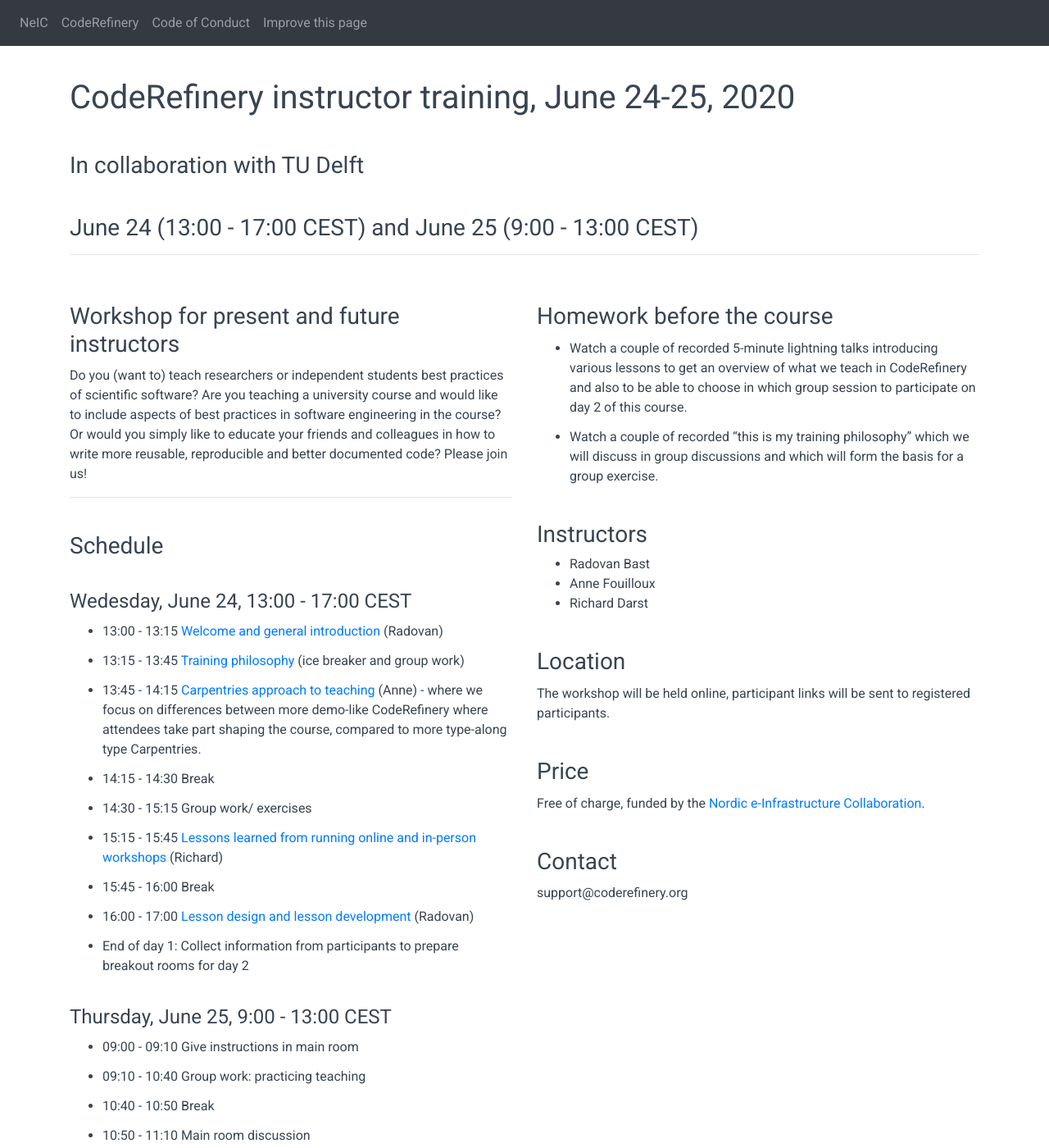
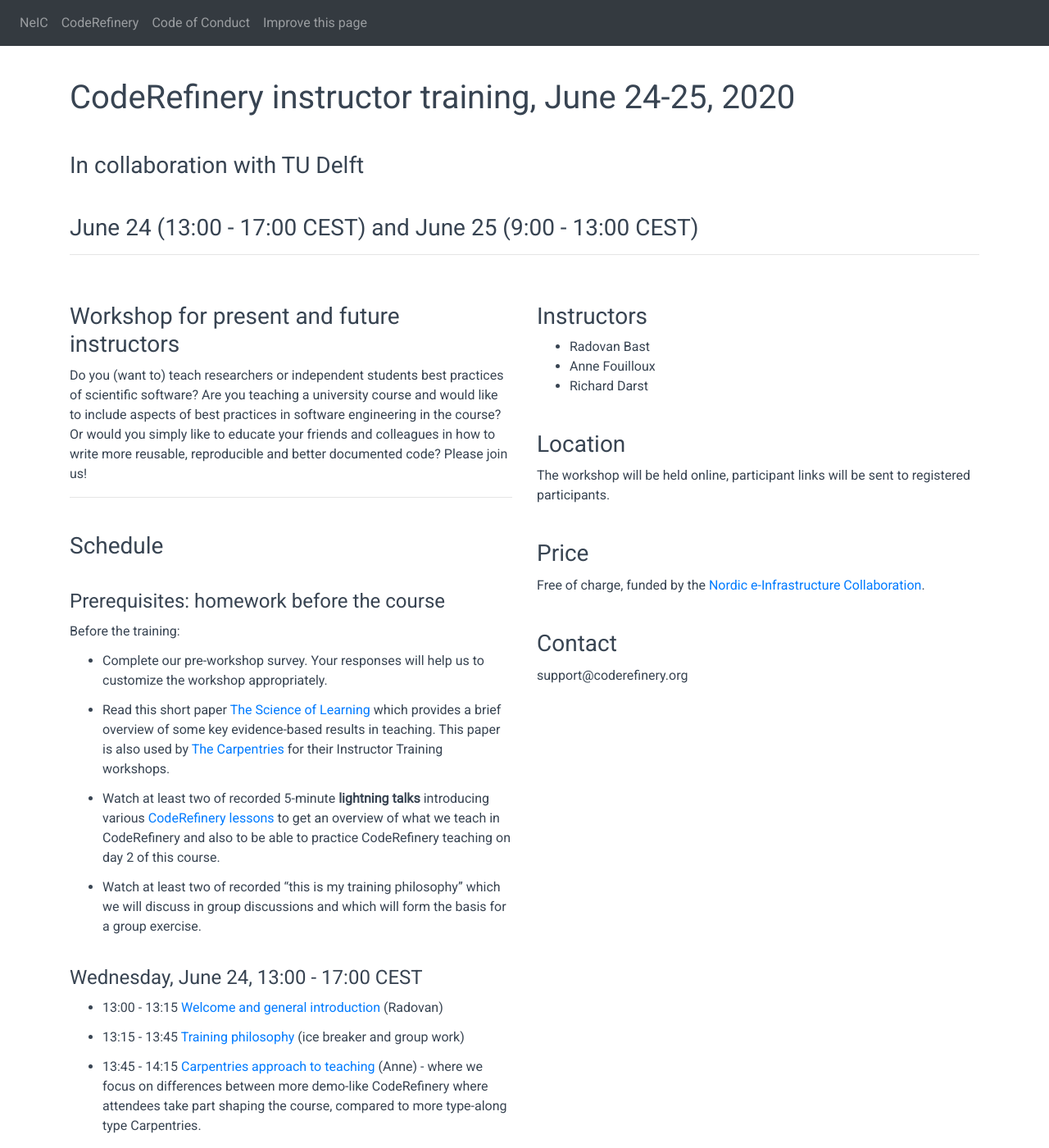
Before and after one commit to simon-ichec/2020-11-02-instructor-training, a Jekyll site: the page built from index.md, in a window 1280 px wide and 1400 px high. Shown: the whole window at 82% size. Built offline with Jekyll 4.4.1, drawn with Linux system fonts in a browser that asks for light colours; comment, search, counter and statistics services are not loaded.

Commit message:
make pre-requisites clearer

```diff
--- a/left_column.md
+++ b/left_column.md
@@ -12,8 +12,23 @@ more reusable, reproducible and better documented code? Please join us!
 
 ### Schedule
 
+#### Prerequisites: homework before the course
 
-#### Wedesday, June 24, 13:00 - 17:00 CEST
+Before the training:
+
+- Complete our pre-workshop survey. Your responses will help us to customize the workshop appropriately.
+
+- Read this short paper [The Science of Learning](https://carpentries.github.io/instructor-training/files/papers/science-of-learning-2015.pdf) which provides a brief overview of some key evidence-based results in teaching. This paper is also used by [The Carpentries](https://carpentries.org/) for their Instructor Training workshops.
+
+- Watch at least two of recorded 5-minute **lightning talks** introducing various
+  [CodeRefinery lessons](https://coderefinery.org/lessons/) to get an overview of what we teach in CodeRefinery and also to be
+  able to practice CodeRefinery teaching on day 2 of this course.
+
+- Watch at least two of recorded "this is my training philosophy" which we will
+  discuss in group discussions and which will form the basis for a group
+  exercise.
+
+#### Wednesday, June 24, 13:00 - 17:00 CEST
 
 - 13:00 - 13:15
   [Welcome and general introduction](https://coderefinery.github.io/instructor-training/01-intro/)
--- a/right_column.md
+++ b/right_column.md
@@ -1,14 +1,4 @@
 
-
-### Homework before the course
-
-- Watch a couple of recorded 5-minute lightning talks introducing various
-  lessons to get an overview of what we teach in CodeRefinery and also to be
-  able to choose in which group session to participate on day 2 of this course.
-
-- Watch a couple of recorded "this is my training philosophy" which we will
-  discuss in group discussions and which will form the basis for a group
-  exercise.
 
 
 ### Instructors
```
